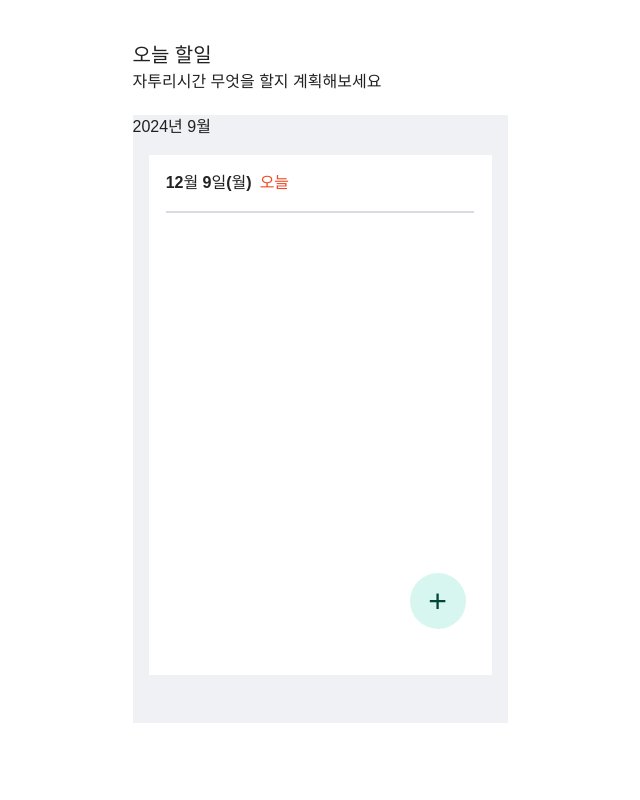
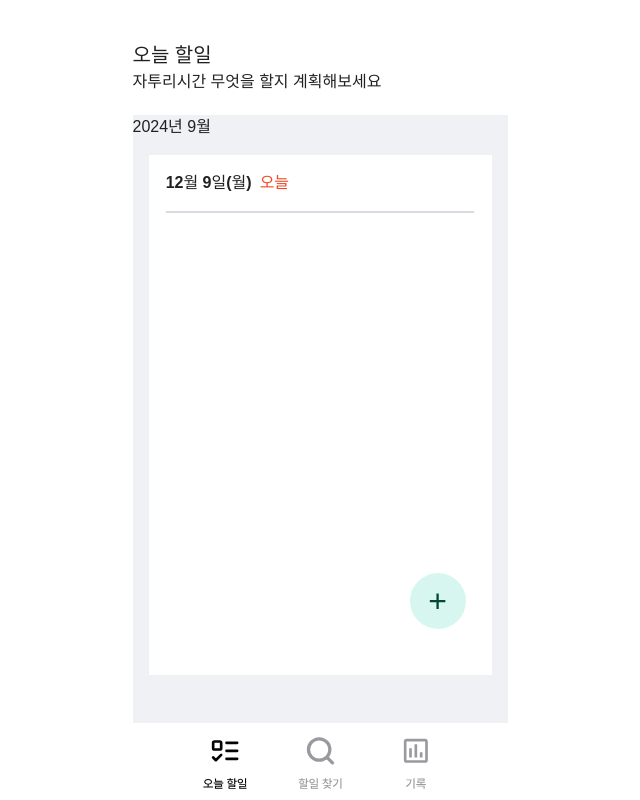
Before and after one commit to Tickley-Team/Tickley, a React (Vite) app: page /todos in a window 1280 px wide. Shown: the whole page, without its empty margins (320-960 px from the left). Built offline with nearby package versions, Linux system fonts and the light colour scheme.

Commit message:
feat: 하단 navbar 아이콘

```diff
--- a/src/components/BottomNavbar.tsx
+++ b/src/components/BottomNavbar.tsx
@@ -1,19 +1,44 @@
-import { Link } from 'react-router'
+import { Link, useLocation } from 'react-router'
+import todayTodosClick from '../assets/navbar/today-todos-click.svg'
+import todayTodosUnClick from '../assets/navbar/today-todos-unclick.svg'
+import findTodoClick from '../assets/navbar/find-todos-click.svg'
+import findTodoUnClick from '../assets/navbar/find-todos-unclick.svg'
+import todoMemoryClick from '../assets/navbar/todos-memory-click.svg'
+import todoMemoryUnClick from '../assets/navbar/todos-memory-unclick.svg'
 
 import './BottomNavbar.css'
 /** icon 변경  */
 const BottomNavbar = () => {
-  // const location = useLocation()
-  // const pathname = location.pathname
+  const location = useLocation()
+  const pathname = location.pathname
 
   return (
     <div
       className="bottom-navbar"
       style={{ marginBottom: '13px', backgroundColor: '#FFFFFF' }}
     >
-      <Link to="/todos"></Link>
-      <Link to="/todos/find"></Link>
-      <Link to="/todos/memory"></Link>
+      <Link to="/todos">
+        <img
+          src={pathname === '/todos' ? todayTodosClick : todayTodosUnClick}
+          alt="오늘 할일"
+        />
+      </Link>
+
+      <Link to="/todos/find">
+        <img
+          src={pathname === '/todos/find' ? findTodoClick : findTodoUnClick}
+          alt="할일 찾기"
+        />
+      </Link>
+
+      <Link to="/todos/memory">
+        <img
+          src={
+            pathname === '/todos/memory' ? todoMemoryClick : todoMemoryUnClick
+          }
+          alt="기록"
+        />
+      </Link>
     </div>
   )
 }
```
